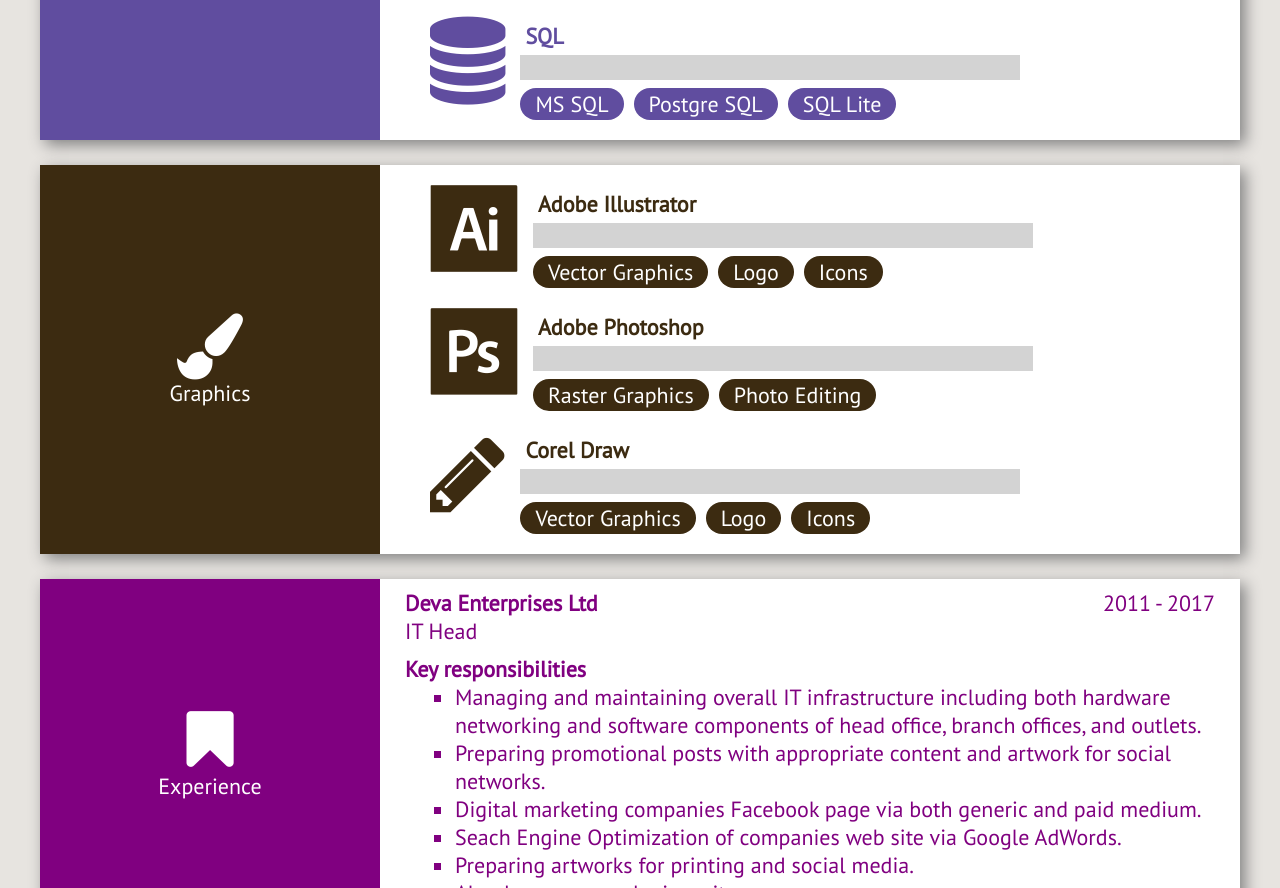
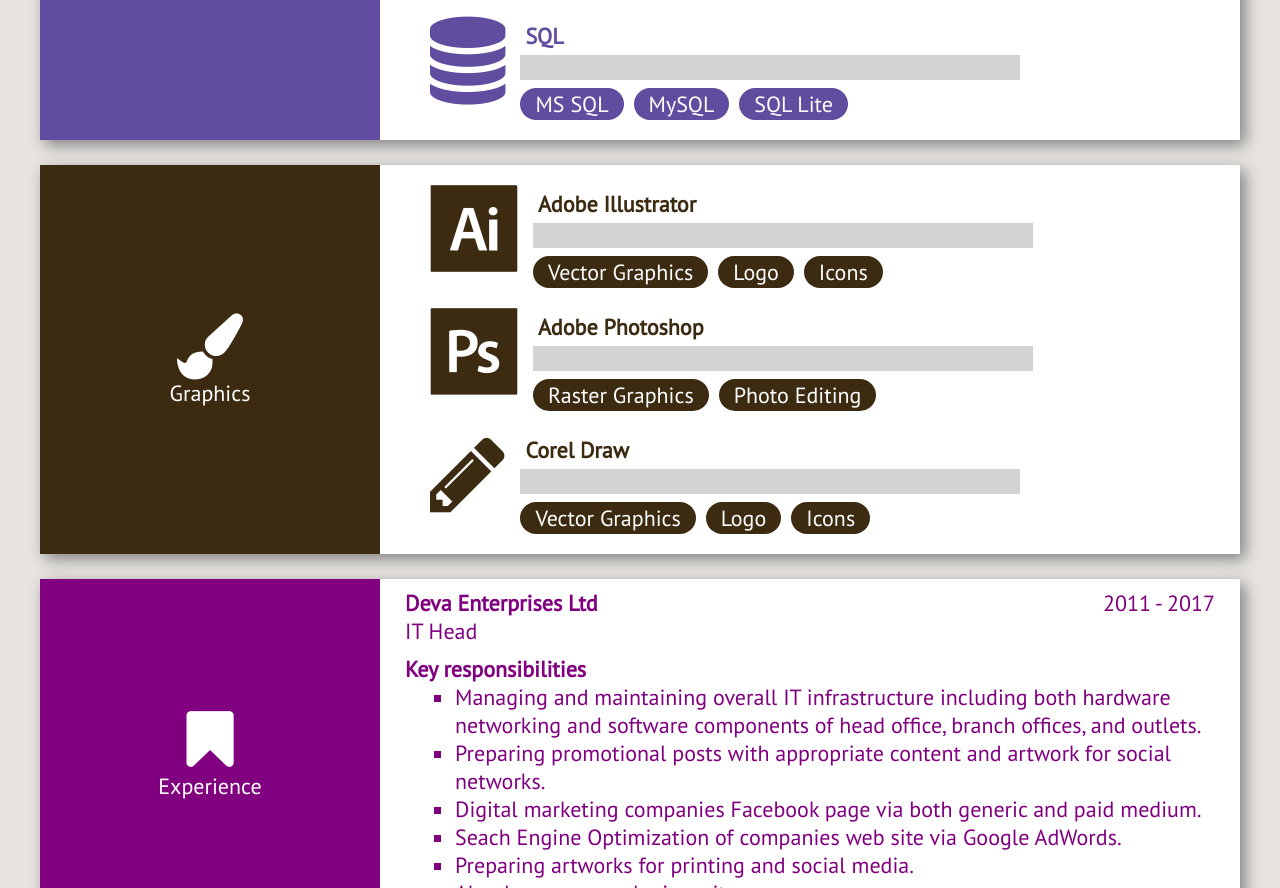
Before and after one commit to chavangaurav/chavangaurav.github.io, a plain HTML site: page index.html in a window 1280 px wide. Shown: the part 1878-2766 px from the top of the page. Drawn offline with Linux system fonts and the light colour scheme; a script that the page names is missing.

Commit message:
my sql name changed

```diff
--- a/index.html
+++ b/index.html
@@ -329,7 +329,7 @@
                         <div class="key_features">
                             <ul>
                                 <li class="bg_back">MS SQL</li>
-                                <li class="bg_back">Postgre SQL</li>
+                                <li class="bg_back">MySQL</li>
                                 <li class="bg_back">SQL Lite</li>
                             </ul>
                         </div>
```
